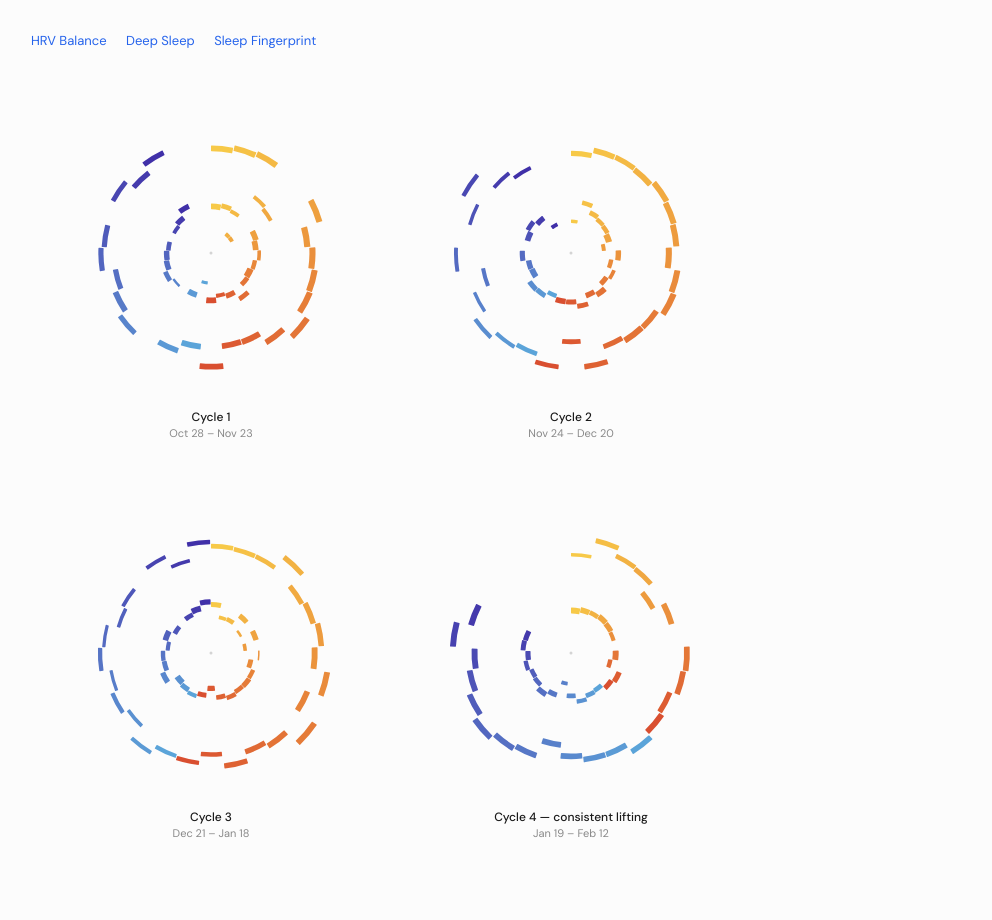
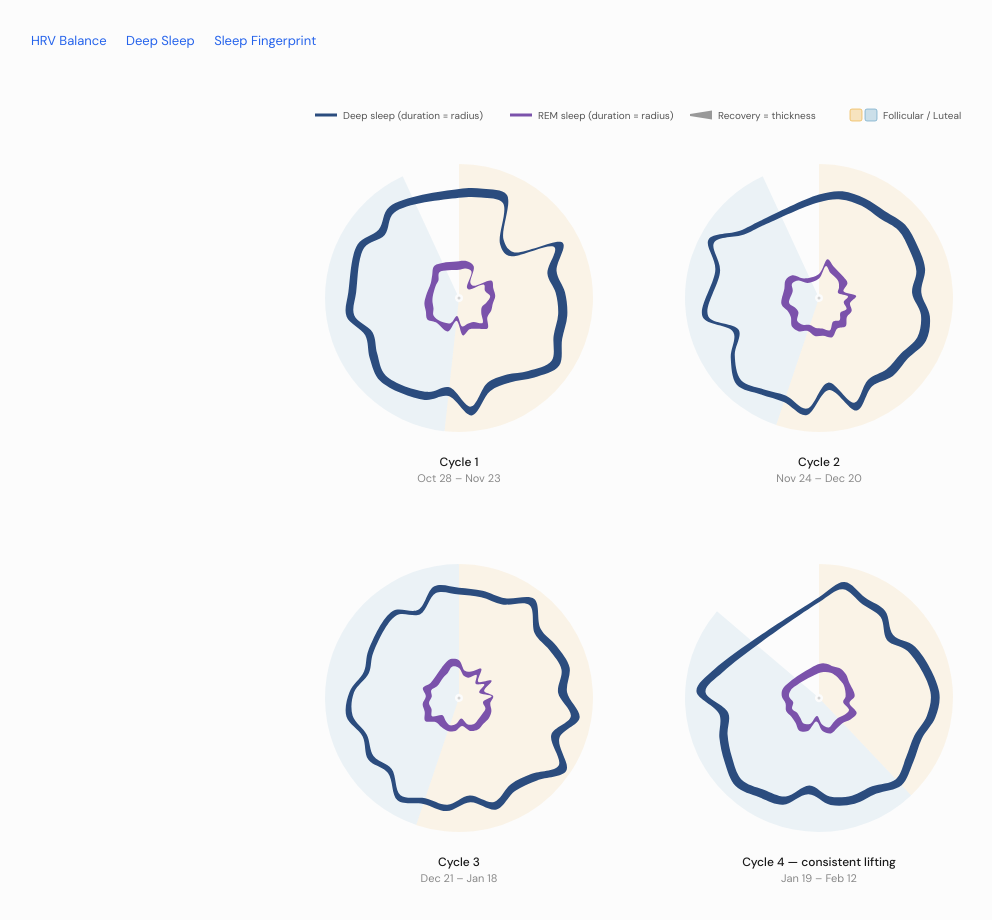
Before and after one commit to daryadaneshmand/Oura_data, a website: page fingerprint.html in a window 1280 px wide. Shown: the whole page, without its empty margins (1-993 px from the left). Drawn offline with nearby package versions, Linux system fonts and the light colour scheme.

Commit message:
Update fingerprint.html

```diff
--- a/fingerprint.html
+++ b/fingerprint.html
@@ -19,9 +19,7 @@
     .nav { margin-bottom: 24px; }
     .nav a { color: #2563eb; text-decoration: none; margin-right: 16px; }
     .nav a:hover { text-decoration: underline; }
-    #viz { margin-bottom: 8px; }
-    .day-segment { cursor: pointer; }
-    .day-segment:hover path { filter: brightness(1.15); }
+    #viz { margin-bottom: 8px; text-align: center; }
     #tooltip {
       position: fixed;
       padding: 10px 14px;
@@ -72,16 +70,19 @@
 
     const CELL      = 300;
     const CELL_GAP  = 60;
-    const MARGIN    = { top: 30, right: 30, bottom: 20, left: 30 };
+    const MARGIN    = { top: 75, right: 30, bottom: 20, left: 30 };
     const LABEL_H   = 40;
 
     const OUTER_R   = [68, 125];
-    const INNER_R   = [24, 54];
-    const STROKE    = [1.5, 6.5];
-    const PAD       = 0.008;
+    const INNER_R   = [16, 38];
+    const STROKE    = [1.5, 10];
 
-    const WARM      = ["#F7C948", "#D94F30"];
-    const COOL      = ["#5BA4D9", "#4030A8"];
+    const OUTER_CLR = "#2B4C7E";
+    const INNER_CLR = "#7B52AB";
+    const PHASE_BG  = {
+      follicular: "rgba(235, 170, 50, 0.10)",
+      luteal:     "rgba(90, 155, 190, 0.10)",
+    };
 
     /* ── helpers ─────────────────────────────────────────────── */
 
@@ -128,16 +129,6 @@
         }
       }
 
-      const fc = days.filter(d => d.phase === "follicular").length;
-      const lc = days.filter(d => d.phase === "luteal").length;
-      let fi = 0, li = 0;
-      for (const d of days) {
-        if (d.phase === "follicular") {
-          d.phaseT = fc > 1 ? fi++ / (fc - 1) : 0;
-        } else {
-          d.phaseT = lc > 1 ? li++ / (lc - 1) : 0;
-        }
-      }
       return days;
     }
 
@@ -191,10 +182,8 @@
         .domain(safeDomain(effVals, [70, 100]))
         .range(STROKE).clamp(true);
 
-      const hrvToRaw   = v => v != null ? (v * 50) + 50 : null;
-      const warmInterp = d3.interpolateLab(WARM[0], WARM[1]);
-      const coolInterp = d3.interpolateLab(COOL[0], COOL[1]);
-      const midStroke  = (STROKE[0] + STROKE[1]) / 2;
+      const hrvToRaw  = v => v != null ? (v * 50) + 50 : null;
+      const midStroke = (STROKE[0] + STROKE[1]) / 2;
 
       /* ── SVG ──────────────────────────────────────────────── */
 
@@ -211,6 +200,60 @@
 
       const grid = [[0,0],[1,0],[0,1],[1,1]];
 
+      /* ── legend ──────────────────────────────────────────── */
+
+      const legendG = svg.append("g")
+        .attr("transform", `translate(36, 42)`)
+        .attr("font-size", 10)
+        .attr("fill", "#555");
+
+      let lx = 0;
+      legendG.append("line")
+        .attr("x1", lx).attr("x2", lx + 22)
+        .attr("stroke", OUTER_CLR).attr("stroke-width", 3);
+      legendG.append("text")
+        .attr("x", lx + 28).attr("y", 3.5)
+        .text("Deep sleep (duration = radius)");
+
+      lx = 195;
+      legendG.append("line")
+        .attr("x1", lx).attr("x2", lx + 22)
+        .attr("stroke", INNER_CLR).attr("stroke-width", 3);
+      legendG.append("text")
+        .attr("x", lx + 28).attr("y", 3.5)
+        .text("REM sleep (duration = radius)");
+
+      lx = 375;
+      legendG.append("path")
+        .attr("d", `M${lx},-1 L${lx+22},-4.5 L${lx+22},4.5 L${lx},1 Z`)
+        .attr("fill", "#999");
+      legendG.append("text")
+        .attr("x", lx + 28).attr("y", 3.5)
+        .text("Recovery = thickness");
+
+      lx = 535;
+      legendG.append("rect")
+        .attr("x", lx).attr("y", -6)
+        .attr("width", 12).attr("height", 12).attr("rx", 2)
+        .attr("fill", "rgba(235,170,50,0.3)")
+        .attr("stroke", "rgba(235,170,50,0.6)").attr("stroke-width", 1);
+      legendG.append("rect")
+        .attr("x", lx + 15).attr("y", -6)
+        .attr("width", 12).attr("height", 12).attr("rx", 2)
+        .attr("fill", "rgba(90,155,190,0.3)")
+        .attr("stroke", "rgba(90,155,190,0.6)").attr("stroke-width", 1);
+      legendG.append("text")
+        .attr("x", lx + 33).attr("y", 3.5)
+        .text("Follicular / Luteal");
+
+      /* ── radial area generator ───────────────────────────── */
+
+      const radialArea = d3.areaRadial()
+        .angle(d => d.angle)
+        .innerRadius(d => d.ir)
+        .outerRadius(d => d.or)
+        .curve(d3.curveCatmullRomClosed.alpha(0.5));
+
       /* ── render each cycle ────────────────────────────────── */
 
       cycles.forEach((cyc, ci) => {
@@ -223,52 +266,79 @@
 
         g.append("circle").attr("r", 1.5).attr("fill", "#d4d4d4");
 
+        /* phase background arcs */
+        const bgR   = OUTER_R[1] + STROKE[1] / 2 + 4;
+        const nFoll = cyc.days.filter(d => d.phase === "follicular").length;
+        if (nFoll > 0) {
+          g.append("path")
+            .attr("d", arc({
+              innerRadius: 4, outerRadius: bgR,
+              startAngle: 0, endAngle: nFoll * dayAngle,
+            }))
+            .attr("fill", PHASE_BG.follicular);
+        }
+        if (nFoll < cyc.days.length) {
+          g.append("path")
+            .attr("d", arc({
+              innerRadius: 4, outerRadius: bgR,
+              startAngle: nFoll * dayAngle,
+              endAngle: cyc.days.length * dayAngle,
+            }))
+            .attr("fill", PHASE_BG.luteal);
+        }
+
+        /* continuous radial paths */
+        const outerPts = [];
+        const innerPts = [];
+
         cyc.days.forEach((day, di) => {
-          const sa = di * dayAngle;
-          const ea = sa + dayAngle - PAD;
-          if (ea <= sa) return;
+          const angle = di * dayAngle;
 
-          const color = day.phase === "follicular"
-            ? warmInterp(day.phaseT)
-            : coolInterp(day.phaseT);
-
-          const hasOuter = day.deepSleepMinutes != null;
-          const hasInner = day.remSleepMinutes  != null;
-          if (!hasOuter && !hasInner) return;
-
-          const seg = g.append("g").attr("class", "day-segment");
-
-          if (hasOuter) {
+          if (day.deepSleepMinutes != null) {
             const R  = outerRScale(day.deepSleepMinutes);
             const hr = hrvToRaw(day.hrvBalance);
-            const sw = hr != null ? outerWScale(hr) : midStroke;
-            seg.append("path")
-              .attr("d", arc({
-                innerRadius: Math.max(0, R - sw / 2),
-                outerRadius: R + sw / 2,
-                startAngle:  sa,
-                endAngle:    ea,
-              }))
-              .attr("fill", color);
+            const w  = hr != null ? outerWScale(hr) : midStroke;
+            outerPts.push({ angle, ir: Math.max(0, R - w / 2), or: R + w / 2 });
           }
 
-          if (hasInner) {
-            const r  = innerRScale(day.remSleepMinutes);
-            const sw = day.sleepEfficiency != null
+          if (day.remSleepMinutes != null) {
+            const r = innerRScale(day.remSleepMinutes);
+            const w = day.sleepEfficiency != null
               ? innerWScale(day.sleepEfficiency) : midStroke;
-            seg.append("path")
-              .attr("d", arc({
-                innerRadius: Math.max(0, r - sw / 2),
-                outerRadius: r + sw / 2,
-                startAngle:  sa,
-                endAngle:    ea,
-              }))
-              .attr("fill", color);
+            innerPts.push({ angle, ir: Math.max(0, r - w / 2), or: r + w / 2 });
+          }
+        });
+
+        if (outerPts.length > 2) {
+          g.append("path")
+            .attr("d", radialArea(outerPts))
+            .attr("fill", OUTER_CLR);
         }
 
-          seg
-            .on("mouseover", (event) => {
-              const hr = hrvToRaw(day.hrvBalance);
+        if (innerPts.length > 2) {
+          g.append("path")
+            .attr("d", radialArea(innerPts))
+            .attr("fill", INNER_CLR);
+        }
+
+        /* tooltip hit target */
+        g.append("circle")
+          .attr("r", bgR)
+          .attr("fill", "transparent")
+          .style("cursor", "pointer")
+          .on("mousemove", (event) => {
+            const [mx, my] = d3.pointer(event, g.node());
+            const dist = Math.sqrt(mx * mx + my * my);
+            if (dist < 4) { tooltip.classed("visible", false); return; }
+            let angle = Math.atan2(mx, -my);
+            if (angle < 0) angle += 2 * Math.PI;
+            const di = Math.floor(angle / dayAngle);
+            if (di >= cyc.days.length) {
+              tooltip.classed("visible", false);
+              return;
+            }
+            const day = cyc.days[di];
+            const hr  = hrvToRaw(day.hrvBalance);
             tooltip
               .html([
                 `<strong>${day.date}</strong> · ${day.phase}`,
@@ -281,13 +351,7 @@
               .style("top",  (event.pageY + 14) + "px")
               .classed("visible", true);
           })
-            .on("mousemove", (event) => {
-              tooltip
-                .style("left", (event.pageX + 14) + "px")
-                .style("top",  (event.pageY + 14) + "px");
-            })
           .on("mouseout", () => tooltip.classed("visible", false));
-        });
 
         /* ── labels ─────────────────────────────────────────── */
 
```
Lines whose indentation alone changed are shown as unchanged.
